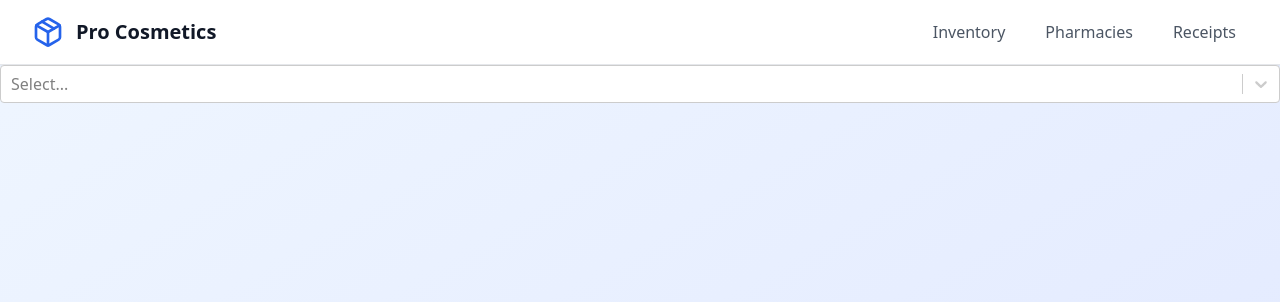
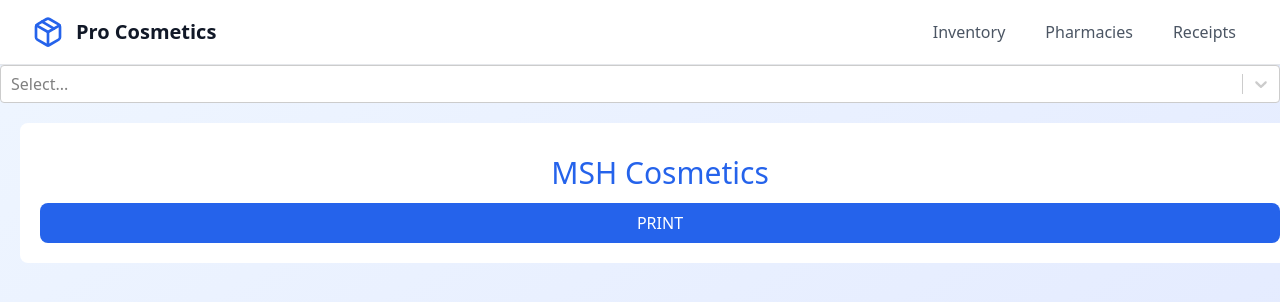
Before and after one commit to akbarhrb/cosmetics, a React (Create React App) app: page /receipts in a window 1280 px wide. Shown: the top 302 px of the page. Built offline with nearby package versions, Linux system fonts and the light colour scheme.

Commit message:
added: print receipt

```diff
--- a/src/pages/Receipts.jsx
+++ b/src/pages/Receipts.jsx
@@ -1,6 +1,15 @@
+import Button from "../components/Button";
 import Header from "../components/Header";
 import Select from "react-select";
+import { useRef } from "react";
 function Receipts(){
+    const receiptRef = useRef();
+    function print(){
+        document.body.innerHTML = receiptRef.current.innerHTML;
+        document.title = 'RECEIPT';
+        window.print();
+        window.location.reload();
+    }
     const options = [
         { value: 'apple', label: 'Apple' },
         { value: 'banana', label: 'Banana' },
@@ -12,6 +21,12 @@ function Receipts(){
             {/* header and navbar */}
             <Header />
             <Select options={options} />
+            <div ref={receiptRef} className="flex flex-col items-center w-full bg-white p-5 m-5 rounded-lg">
+                <div className="flex flex-col items-center w-full">
+                    <div className="text-3xl my-3 text-blue-600 ">MSH Cosmetics</div>
+                    <Button onClick={print} className="w-full" >PRINT</Button>
+                </div>
+            </div>
         </div>
     );
 }
```
